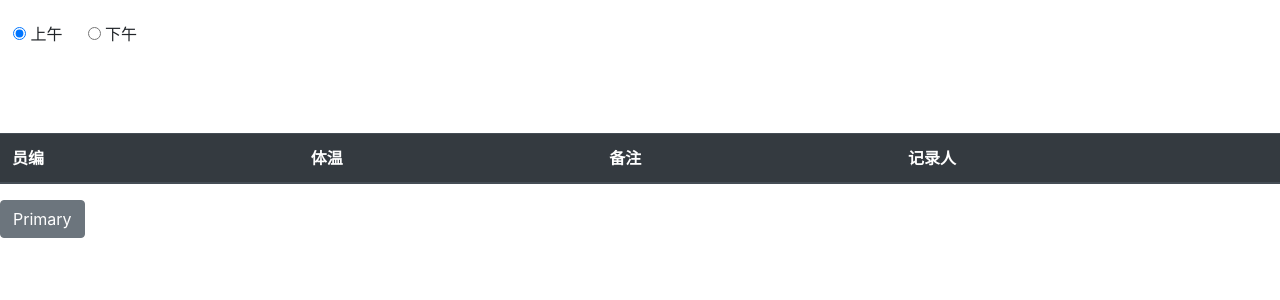
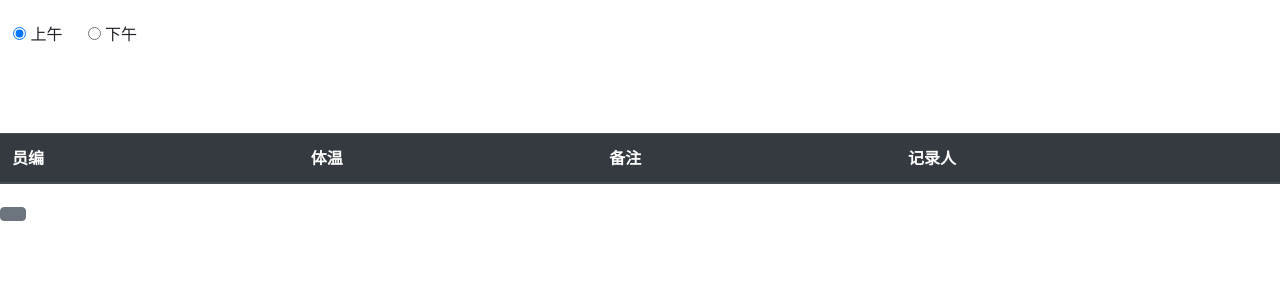
Before and after one commit to shanks-m/TemperatureStatistics, a Django app: page /TemperatureReporter/temperatureRecorderPage/ in a window 1280 px wide. Shown: the part 177-477 px from the top of the page. Run offline with Django 3.2, Linux system fonts and the light colour scheme; lists and menus that the app fills with data are empty; some libraries are stand-ins or nearby versions.

Commit message:
基本完成整个流程2

```diff
--- a/templates/TemperatureRecorder.html
+++ b/templates/TemperatureRecorder.html
@@ -62,7 +62,7 @@
     </tbody>
 </table>
 
-<button id="submitGroupBtnStatus" type="button" class="btn btn-secondary">Primary</button>
+<button id="submitGroupBtnStatus" type="button" class="btn btn-secondary"></button>
 
 <!-- 模态框（Modal） -->
 <div class="modal fade" id="recordModal" tabindex="-1" role="dialog" aria-labelledby="myModalLabel" aria-hidden="true">
```
